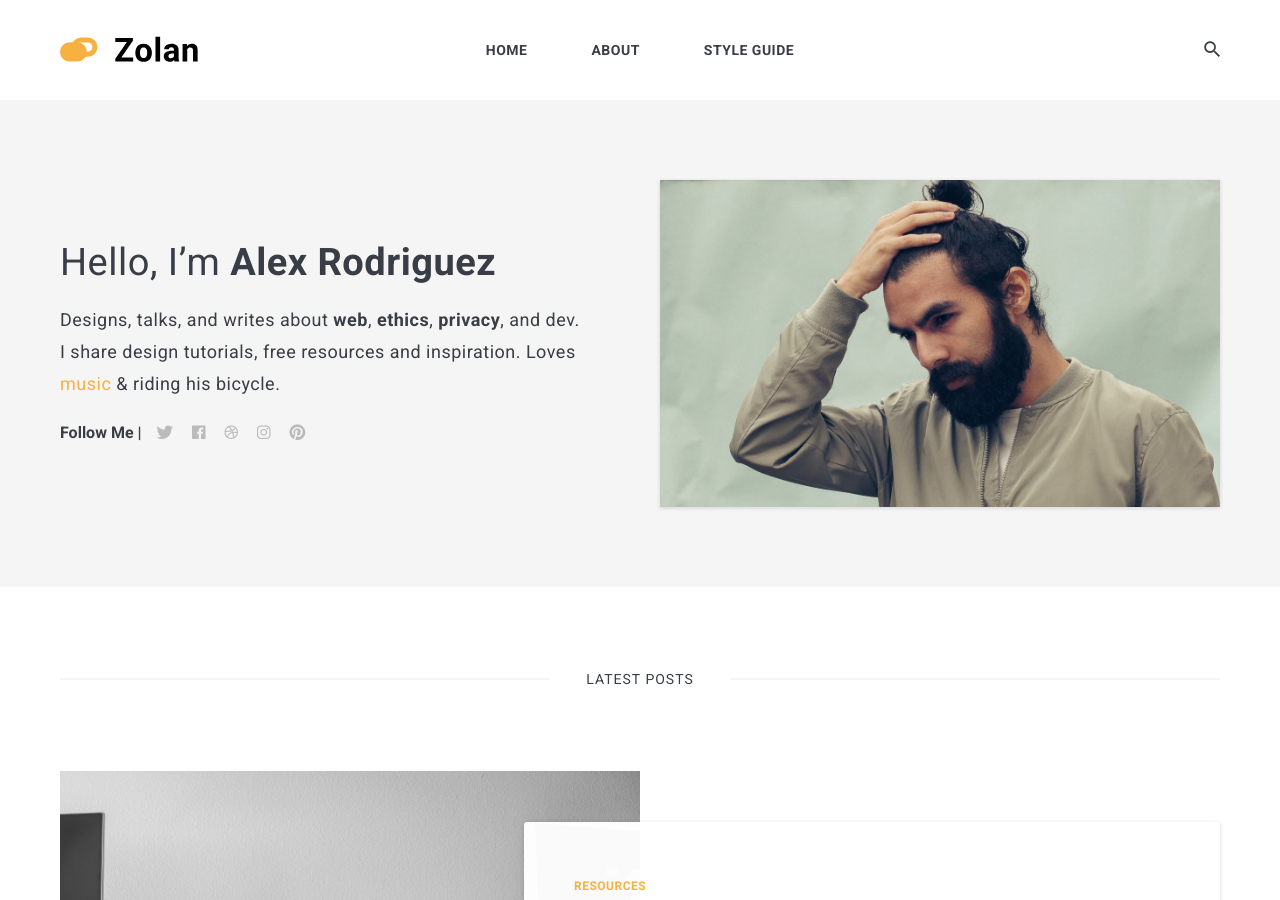
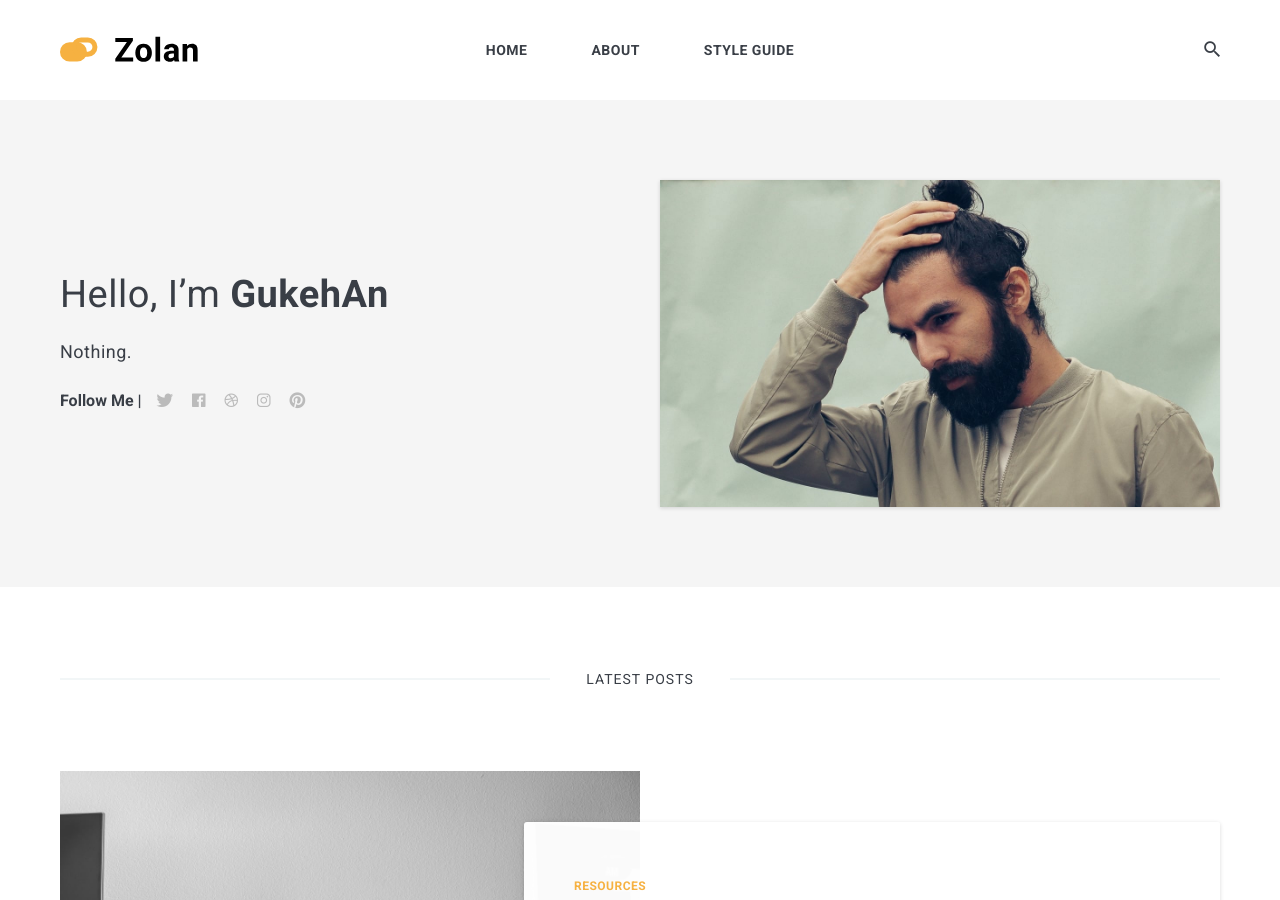
Before and after one commit to GukehAn/GukehAn.github.io, a Jekyll site: the page built from index.html, in a window 1280 px wide and 900 px high. Built offline with Jekyll 4.4.1, drawn with Linux system fonts in a browser that asks for light colours; nearby versions of some CDN libraries; the list of posts is cut into pages by our own code.

Commit message:
Modify _data/settings.yml

```diff
--- a/_data/settings.yml
+++ b/_data/settings.yml
@@ -1,17 +1,17 @@
 #-------------------------------
 # General Site Settings
-title: Zolan
+title: GukehAn的博客
 logo: logo.svg # You can add own logo.
-description: Zolan is modern minimal theme for Jekyll
+description: AI搬砖工
 
 
 #-------------------------------
 # Author Settings
 author:
-  name: Alex Rodriguez
+  name: GukehAn
   image: 01.jpg
-  say-hello: Hello, I’m <strong>Alex Rodriguez</strong>
-  bio: Designs, talks, and writes about <strong>web</strong>, <strong>ethics</strong>, <strong>privacy</strong>, and dev. I share design tutorials, free resources and inspiration. Loves <a href="#">music</a> & riding his bicycle.
+  say-hello: Hello, I’m <strong>GukehAn</strong>
+  bio: Nothing.
 
 
 #-------------------------------
```
